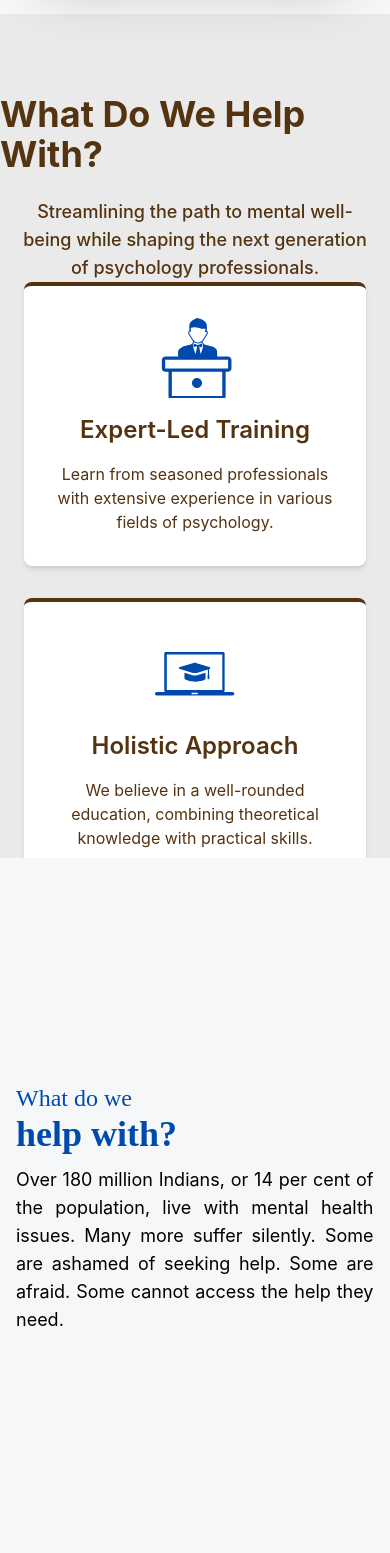
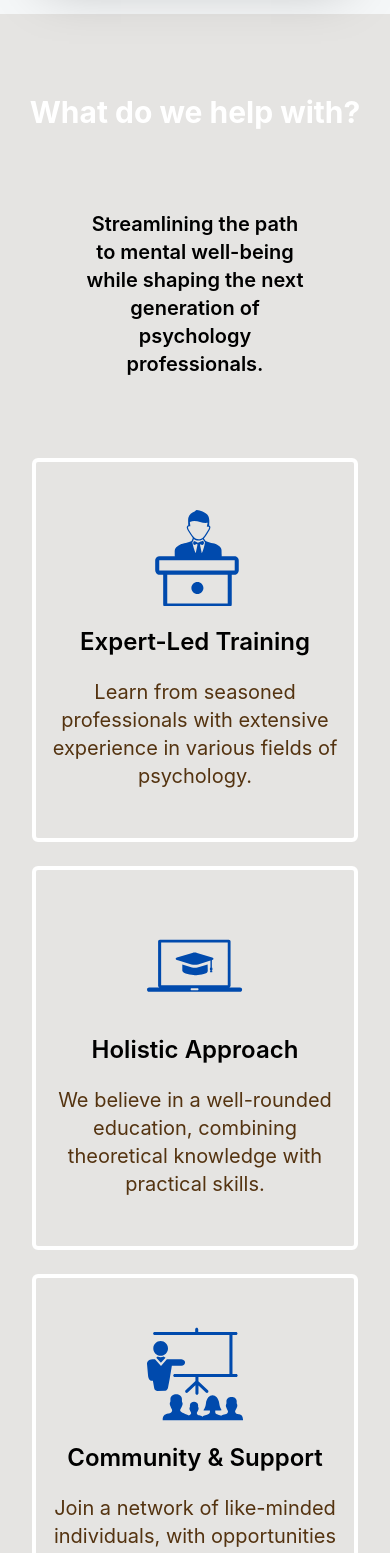
Before and after one commit to puneeeeeeet/BrainStreamliner-v2, a React (Create React App) app: page / in a window 390 px wide. Shown: the part 1800-3353 px from the top of the page. Built offline with nearby package versions, Linux system fonts and the light colour scheme.

Commit message:
responsive cards

```diff
--- a/src/Components/WhatWeDo.jsx
+++ b/src/Components/WhatWeDo.jsx
@@ -39,7 +39,7 @@ const WhatWeDo = () => {
 
   return (
     <>
-      <div className='w-screen h-[400vh] sm:h-fit flex sm:flex-row flex-col text-blue bg-[#F5F7F8] relative pb-44'>
+      <div className='w-screen h-fit sm:h-fit flex sm:flex-row flex-col text-blue bg-[#F5F7F8] relative pb-44'>
         <div className='sm:w-1/2 w-full sm:flex sm:items-center flex-col gap-5'>
           <div className='sticky top-0 sm:top-56 sm:ml-40 sm:pb-40 mt-56 sm:w-full w-11/12 ml-4'>
             <div className='flex flex-col sm:w-1/2 w-3/4 text-xl font-customFont'>
@@ -58,15 +58,15 @@ const WhatWeDo = () => {
           {data.map((item, index) => (
             <div
             key={index}
-            className='flex sticky w-full mb-24 items-end justify-center  transform transition-transform hover:scale-105 '
+            className='flex sticky w-full mb-24 items-end justify-center  sm:transform sm:transition-transform sm:hover:scale-105 '
             style={{ top: `${150 + index * 0}px` }}  // Adjust this value for overlap
           >
 
 
-            <div className='w-4/5 px-2 h-fit p-4 gap-2  rounded-xl flex  text-left items-start text-black text-lg font-semibold   shadow-lg bg-white'>
+            <div className='w-4/5 px-2 sm:h-fit h-64 p-4 gap-2  rounded-xl flex flex-col sm:flex-row  text-left items-center sm:items-start text-black text-lg font-semibold   shadow-lg bg-white'>
             <img src={item.source} alt=""  className='w-20 h-20 bg-white rounded-full'/>
 
-            <div className='flex flex-col'>
+            <div className='flex flex-col items-center sm:items-start'>
             <p className=' text-left font-extrabold'>{item.blackBoxText}</p>
             <p>{item.sideBoxText}</p>
               </div>
--- a/src/Components/WhyChoose.jsx
+++ b/src/Components/WhyChoose.jsx
@@ -7,54 +7,64 @@ import { SmartClass } from "../icons/SmartClass";
 
 const WhyChoose = () => {
   return (
-    <div className="bg-gray-100 pb-20 text-[#543310] h-screen">
-      {/* Header */}
-      <div className="flex items-center justify-center text-4xl sm:text-5xl text-gray-800 pt-20 font-bold">
-        What Do We Help With?
+    <div className="bg-[#E5E4E2] pb-20 text-[#543310]">
+      <div className="flex items-center justify-center text-3xl sm:text-[70px]
+        pt-20 font-bold text-white animate-fadeinup">
+        What do we help with?
       </div>
 
-      {/* Description */}
-      <div className="flex items-center justify-center mt-6 sm:mt-10">
-        <div className="text-lg sm:text-xl text-center w-11/12 sm:w-4/12 font-medium text-gray-700 ">
+      <div className="flex items-center justify-center p-20 ">
+        <div className="text-xl  text-center w-72 font-semibold text-black">
         Streamlining the path to mental well-being while shaping the next generation of psychology professionals.
         </div>
       </div>
 
-      {/* Service Cards */}
-      <div className="flex items-center justify-center flex-col sm:flex-row px-6 sm:px-10 gap-8 sm:mt-28">
-
-        {/* Card 1 */}
-        <div className="w-full sm:w-80 h-full flex flex-col items-center bg-white rounded-lg shadow-md border-t-4 border-blue-500 p-8 hover:scale-105 transition-transform duration-300 ease-out">
-          <Icon icon={Guideance} className="w-20 h-20 text-blue-500" />
-          <div className="text-2xl py-4 font-semibold text-gray-800">
+      <div className="flex items-center justify-center flex-col  sm:flex-row px-8 gap-6">
+        <div className="sm:w-80 w-full  h-96 flex items-center justify-center  flex-col
+        border-4 border-white  rounded-md hover:animate-bounce">
+          <Icon icon={Guideance} color="blue" className="w-24 h-24">
+            Image
+            {/* IMAGE */}
+          </Icon>
+          <div className="text-2xl py-5  font-semibold text-black">
           Expert-Led Training
+            {/* HEADING */}
           </div>
-          <div className="text-center text-gray-600">
+          <div className="text-xl text-center px-2 ">
           Learn from seasoned professionals with extensive experience in various fields of psychology.
             </div>
         </div>
 
-        {/* Card 2 */}
-        <div className="w-full sm:w-80 h-auto flex flex-col items-center bg-white rounded-lg shadow-md border-t-4 border-green-500 p-8 hover:scale-105 transition-transform duration-300 ease-out">
-          <Icon icon={SmartClass} className="w-20 h-20 text-green-500" />
-          <div className="text-2xl py-4 font-semibold text-gray-800">
+        <div className="sm:w-80 w-full  h-96 flex items-center justify-center
+        flex-col border-4 border-white rounded-md hover:animate-bounce">
+          <Icon icon={SmartClass} className="w-24 h-24  ">
+            {/* IMAGE */}
+          </Icon>
+          <div className="text-2xl py-5  font-semibold text-black">
           Holistic Approach
+            {/* HEADING */}
           </div>
-          <div className="text-center text-gray-600">
+          <div className="text-xl text-center px-2">
           We believe in a well-rounded education, combining theoretical knowledge with practical skills.
             </div>
         </div>
 
-        {/* Card 3 */}
-        <div className="w-full sm:w-80 h-auto flex flex-col items-center bg-white rounded-lg shadow-md border-t-4 border-purple-500 p-5 hover:scale-105 transition-transform duration-300 ease-out">
-          <Icon icon={WorkShop} className="w-20 h-20 text-purple-500" />
-          <div className="text-2xl py-4 font-semibold text-gray-800">
+        <div className="sm:w-80 w-full  h-96 flex items-center justify-center
+        flex-col border-4 border-white rounded-md hover:animate-bounce">
+          <Icon icon={WorkShop} className="w-24 h-24" size="large">
+            {/* IMAGE */}
+          </Icon>
+          <div className="text-2xl py-5  font-semibold text-black">
+
           Community & Support
+            {/* HEADING */}
           </div>
-          <div className="text-center text-gray-600">
+          <div className="text-xl text-center px-2">
           Join a network of like-minded individuals, with opportunities for collaboration, networking, and support.
             </div>
         </div>
+
+
       </div>
     </div>
   );
```
Lines whose indentation alone changed are shown as unchanged.
